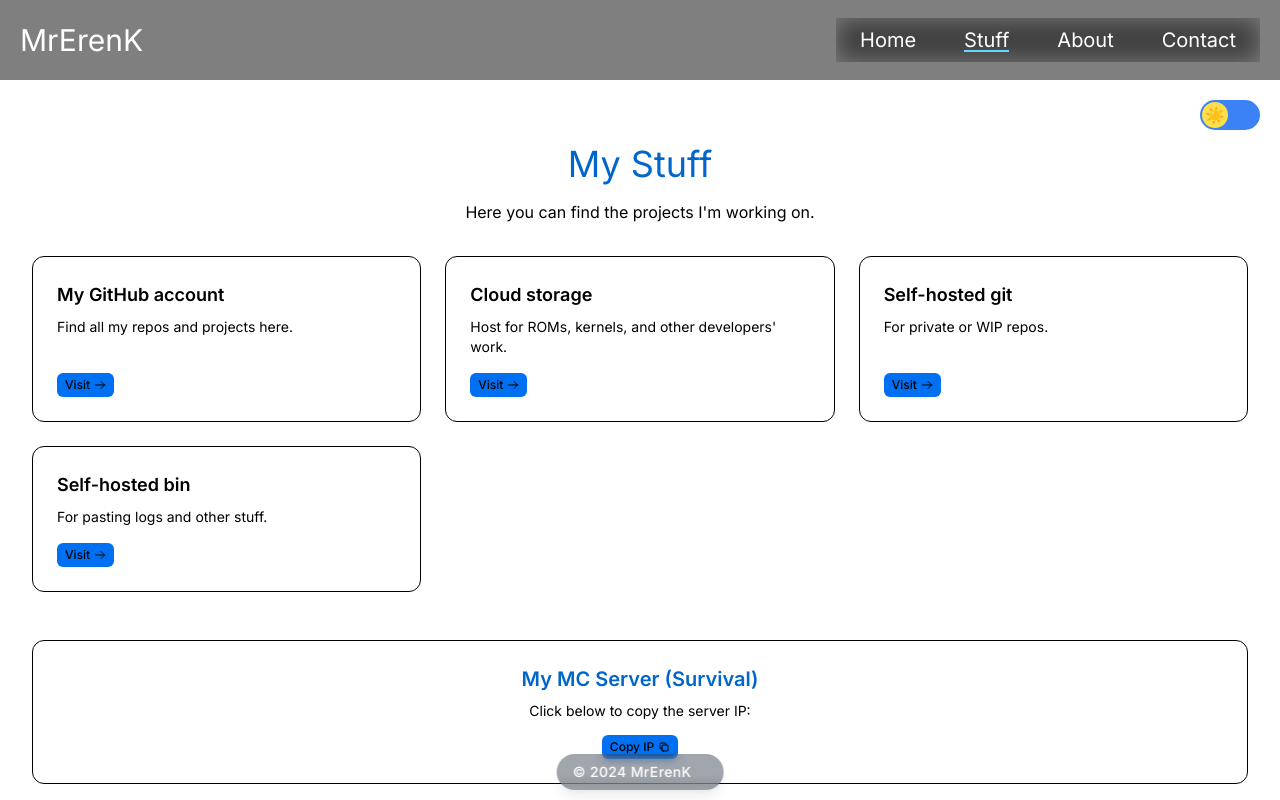
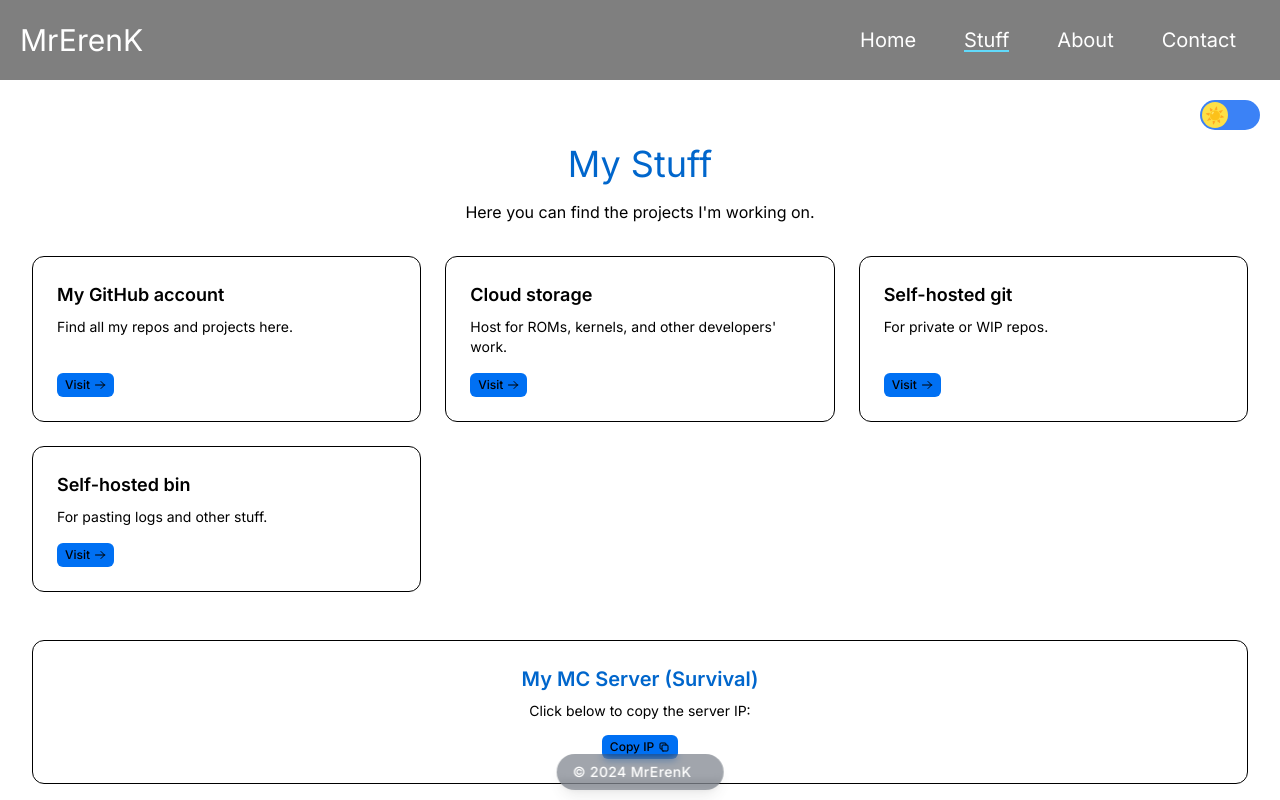
Before and after one commit to MrErenK/nextjs, a Next.js app: page /stuff in a window 1280 px wide. Shown: the top 800 px of the page. Built offline with nearby package versions, Linux system fonts and the light colour scheme.

Commit message:
refactor: Drop backdrop filter for navMenuRef

```diff
--- a/src/app/components/Navbar.tsx
+++ b/src/app/components/Navbar.tsx
@@ -32,7 +32,9 @@ const Navbar: React.FC = () => {
   const links = ['home', 'stuff', 'about', 'contact'];
 
   return (
-    <nav className={`fixed top-0 left-0 right-0 h-20 flex justify-center items-center text-xl z-50 transition-all duration-300 ${scrolled ? 'bg-black bg-opacity-80' : 'bg-black bg-opacity-50'} backdrop-blur-md`}>
+    <nav className={`fixed top-0 left-0 right-0 h-20 flex justify-center items-center text-xl z-50 transition-all duration-300 ${
+      scrolled ? 'bg-navbar-bg-scrolled' : 'bg-navbar-bg'
+    } backdrop-blur-md`}>
       <div className="flex justify-between items-center w-full h-20 max-w-7xl px-5">
         <Link href="/home" className="text-white text-3xl cursor-pointer">
           MrErenK
@@ -47,19 +49,25 @@ const Navbar: React.FC = () => {
         </button>
         <div
           ref={navMenuRef}
-          className={`md:flex items-center justify-center md:justify-end fixed md:relative top-20 md:top-0 right-0 w-3/4 sm:w-1/2 md:w-auto h-[calc(100vh-5rem)] md:h-auto overflow-y-auto md:overflow-visible bg-black bg-opacity-90 md:bg-transparent transition-all duration-300 ease-in-out ${isOpen ? 'translate-x-0' : 'translate-x-full md:translate-x-0'} backdrop-blur-md`}
+          className={`md:flex items-center justify-center md:justify-end fixed md:relative top-20 md:top-0 right-0 w-3/4 sm:w-1/2 md:w-auto h-[calc(100vh-5rem)] md:h-auto overflow-y-auto md:overflow-visible bg-black bg-opacity-90 md:bg-transparent transition-all duration-300 ease-in-out ${
+            isOpen ? 'translate-x-0' : 'translate-x-full md:translate-x-0'
+          }`}
         >
           <ul className="flex flex-col md:flex-row items-start md:items-center justify-start md:justify-center py-4 md:py-0">
-            {links.map((link, index) => (
+            {links.map((link) => (
               <li key={link} className="w-full md:w-auto my-2 md:my-0 md:mx-2">
                 <Link
                   href={`/${link}`}
-                  className={`block md:inline-block text-white px-4 py-2 relative hover:text-primary transition-colors duration-300 group ${pathname === `/${link}` ? 'text-primary' : ''}`}
+                  className={`block md:inline-block text-white px-4 py-2 relative hover:text-primary transition-colors duration-300 group ${
+                    pathname === `/${link}` ? 'text-primary' : ''
+                  }`}
                   onClick={() => setIsOpen(false)}
                 >
                   <span className="relative overflow-hidden">
                     {link.charAt(0).toUpperCase() + link.slice(1)}
-                    <span className={`absolute bottom-0 left-0 w-0 h-0.5 bg-primary transition-all duration-300 ${pathname === `/${link}` ? 'w-full' : ''} group-hover:w-full`}></span>
+                    <span className={`absolute bottom-0 left-0 w-0 h-0.5 bg-primary transition-all duration-300 ${
+                      pathname === `/${link}` ? 'w-full' : ''
+                    } group-hover:w-full`}></span>
                   </span>
                 </Link>
               </li>
```
